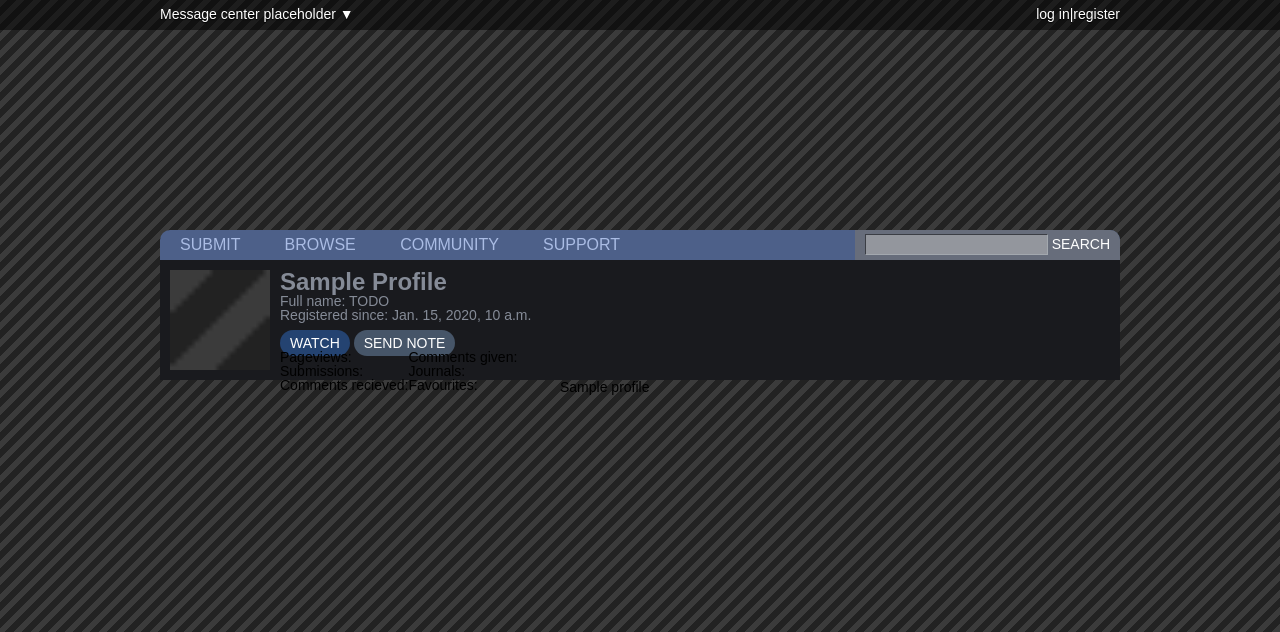
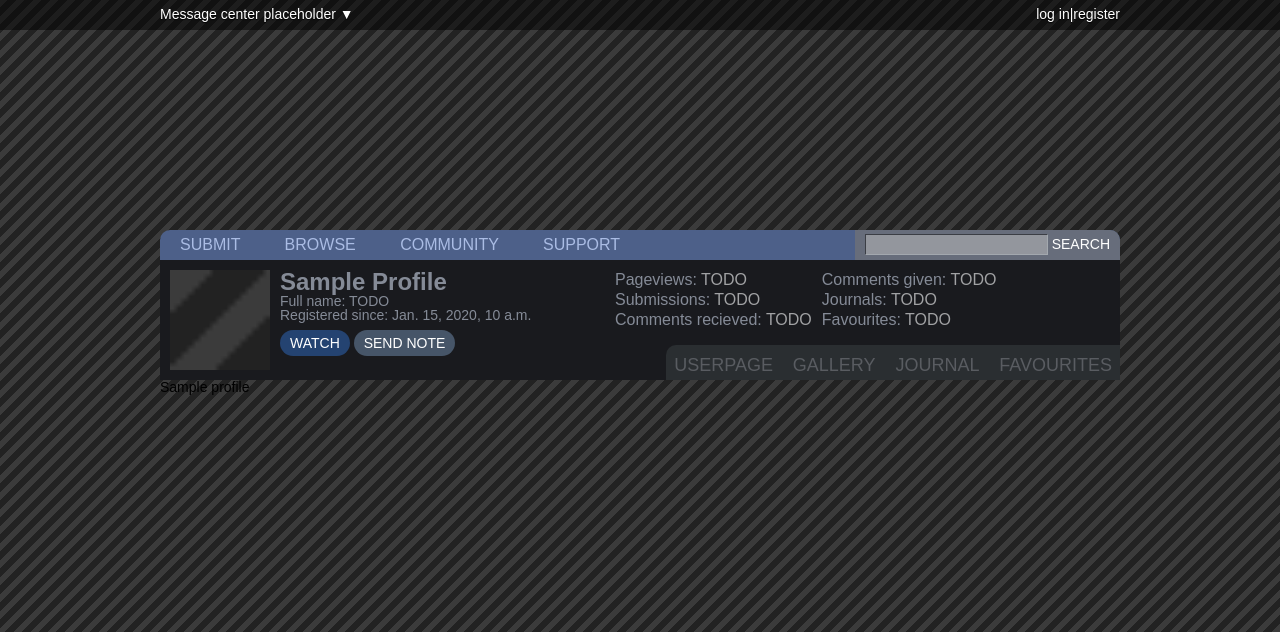
Before and after one commit to szczurex/ft-gal, a Django app: template profiles/templates/profiles/index.html in a window 1280 px wide. Shown: the top 632 px of the page. Run offline with Django 3.2, Linux system fonts and the light colour scheme; the template is opened without the code that fills it: most values are stand-ins (such as "Sample title", 1, 10 or a date in 2020).

Commit message:
profile page v0.1

```diff
--- a/profiles/static/profiles/style.css
+++ b/profiles/static/profiles/style.css
@@ -37,6 +37,7 @@
 }
 
 .profile_header{
+	color: #858B97;
 	height: 120px;
 	background: #191A1E;
 	color: #858B97;
@@ -54,3 +55,41 @@
 	padding-top:10px;
 	float:left;
 }
+
+.profile_header .stats{
+	float:right;
+	height: 120px;
+	position:relative;
+	width: 510px;
+}
+.profile_header .stats table{
+	margin-top:10px;
+}
+.profile_header .stats table .highlight{
+	color:#A1A2A4;
+}
+.profile_header .stats table td{
+	color: #858B97;
+	padding:2px 5px;
+	font-size:16px;
+}
+.profile_header .stats ul{
+	background: #2A2E31;
+	height:35px;
+	position:absolute;
+	bottom:0;
+	right:0;
+	border-radius: 10px 0 0 0;
+}
+
+.profile_header .stats ul li{
+	display: inline;
+	list-style-type: none;
+	padding:0px 8px;
+	line-height: 40px;
+}
+.profile_header .stats ul li a{
+	color: #595C61;
+	font-size:18px;
+}
+.profile_header .stats ul li a:hover{color: #C87F22;}
--- a/profiles/templates/profiles/index.html
+++ b/profiles/templates/profiles/index.html
@@ -19,24 +19,38 @@
 					<a href="#" class="button blue">WATCH</a>
 					<a href="#" class="button gray">SEND NOTE</a>
 				</div>
-
+			</div>
 			<div class="stats">
 				<table>
 					<tr>
-							<td>Pageviews:</td>
-							<td>Comments given:</td>
+						<td>Pageviews: <span class="highlight">TODO</span></td>
+						<td>Comments given: <span class="highlight">TODO</span></td>
 					</tr>
 					<tr>
-							<td>Submissions:</td>
-							<td>Journals:</td>
+						<td>Submissions: <span class="highlight">TODO</span></td>
+						<td>Journals: <span class="highlight">TODO</span></td>
 					</tr>
 					<tr>
-							<td>Comments recieved:</td>
-							<td>Favourites:</td>
+						<td>Comments recieved: <span class="highlight">TODO</span></td>
+						<td>Favourites: <span class="highlight">TODO</span></td>
 					</tr>
 				</table>
 
-				</div>
+				<ul>
+					<li class="first">
+						<a href="#">USERPAGE</a>
+					</li>
+					<li>
+						<a href="#">GALLERY</a>
+					</li>
+					<li>
+						<a href="#">JOURNAL</a>
+					</li>
+					<li>
+						<a href="#">FAVOURITES</a>
+					</li>
+				</ul>
+
 			</div>
 		</div>
 	{% endblock %}
```
Also changed, not shown: profiles/static/profiles/nav_traingle.png (added), profiles/templates/profiles/login.html (deleted). Lines whose indentation alone changed are shown as unchanged.
